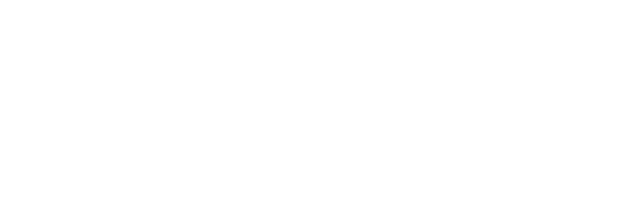
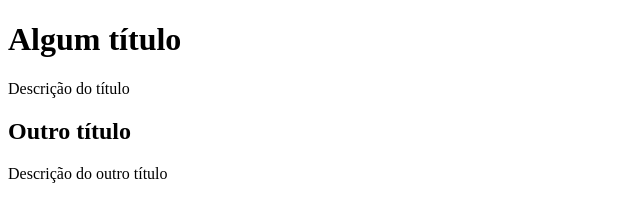
Before and after one commit to CaioPaulinoCosta/git_aula, a plain HTML site: page index.html in a window 1280 px wide. Shown: the whole page, without its empty margins (0-640 px from the left). Drawn offline with Linux system fonts and the light colour scheme.

Commit message:
Envia alterações

```diff
--- a/index.html
+++ b/index.html
@@ -7,5 +7,10 @@
 </head>
 <body>
 
+        <h1>Algum título</h1>
+        <p>Descrição do título</p>
+
+        <h2>Outro título</h2>
+        <p>Descrição do outro título</p>
 </body>
 </html>
```
